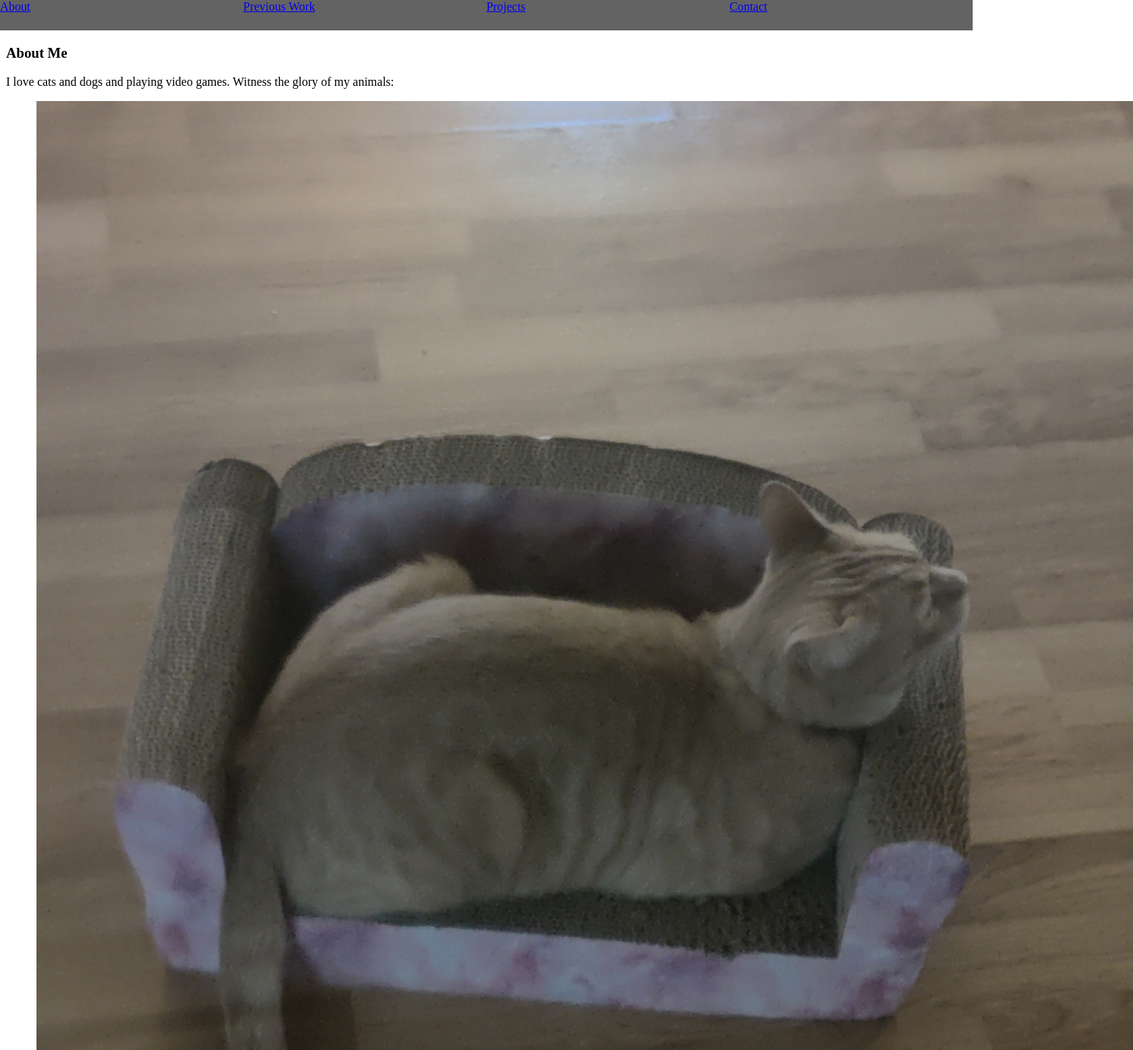
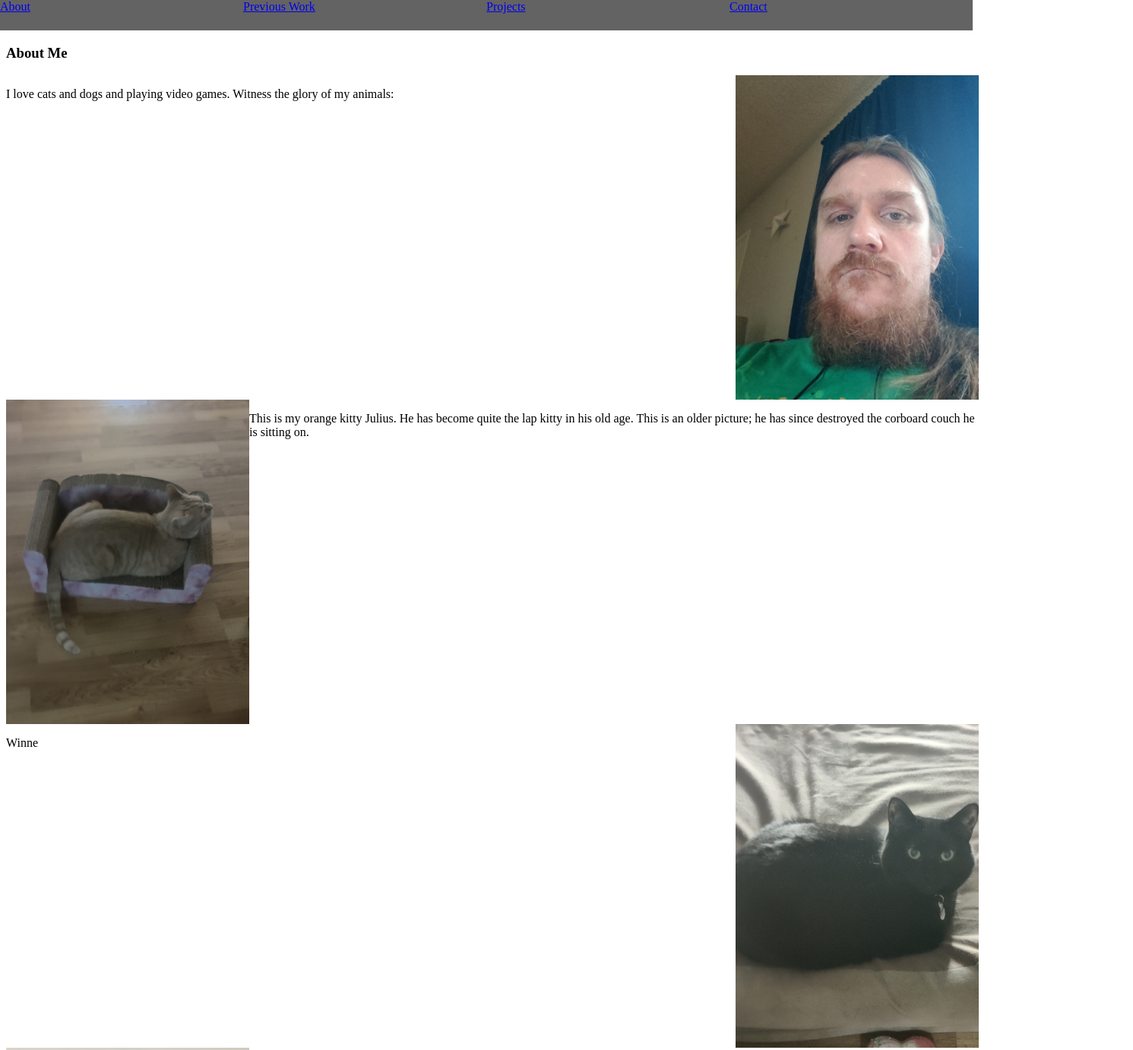
Before and after one commit to metalflow/CS563_Final_Project, a plain HTML site: page index.html in a window 1280 px wide. Shown: the top 1382 px of the page at 76% size, 1491 px wide, since content can reach past the window. Drawn offline with Linux system fonts and the light colour scheme.

Commit message:
Updated AboutMe section is use flex grid and display images better.

```diff
--- a/FinalProject.css
+++ b/FinalProject.css
@@ -27,6 +27,37 @@
   width: 100%;
 }
 
+.Main .About {
+  display: grid;
+  grid-template-columns: 25% 25% 25% 25%;
+  grid-template-rows: repeat(6, "1fr");
+  width: 100%;
+}
+
+.Main .About .AboutHeader {
+  grid-column: span 4;
+}
+
+.Main .About .AboutSelfieDesciption {
+  grid-column: span 3;
+}
+
+.Main .About .JuliusDescription {
+  grid-column: span 3;
+}
+
+.Main .About .WinnieDescription {
+  grid-column: span 3;
+}
+
+.Main .About .ZimDescription {
+  grid-column: span 3;
+}
+
+.Main .About .AboutMeWrapUp {
+  grid-column: span 4;
+}
+
 @media (max-width: 415px) {
   nav ul li {
     width: 100%;
--- a/index.html
+++ b/index.html
@@ -18,32 +18,48 @@
     </div>
     <div class="Main">
       <div class="About">
-        <h3>About Me</h3>
-        <p>
+        <h3 class="AboutHeader">About Me</h3>
+        <p class="AboutSelfieDesciption">
           I love cats and dogs and playing video games. Witness the glory of my
           animals:
         </p>
-        <ul>
-          <li>
         <img
+          class="SelfiePic"
+          src="./Media/Pictures/selfie1.jpg"
+          alt="My orange cat in his scratching sofa"
+          width="100%"
+          height="100%"
+        />
+        <img
+          class="JuliusPic"
           src="./Media/Pictures/julius1.jpg"
           alt="My orange cat in his scratching sofa"
+          width="100%"
+          height="100%"
         />
-          </li>
-          <li>
+        <p class="JuliusDescription">
+          This is my orange kitty Julius. He has become quite the lap kitty in
+          his old age. This is an older picture; he has since destroyed the
+          corboard couch he is sitting on.
+        </p>
+        <p class="WinnieDescription">Winne</p>
         <img
+          class="WinniePic"
           src="./Media/Pictures/winnie1.jpg"
           alt="My black cat loafing just out for reach, where she prefers to be"
+          width="100%"
+          height="100%"
         />
-          </li>
-          <li>
         <img
+          class="ZimPic"
           src="./Media/Pictures/zim1.jpg"
           alt="My black lab, waitng for me to walk him even though we just went for a walk"
+          width="100%"
+          height="100%"
         />
-          </li>
-        </ul>
-        <p>
+        <p class="ZimDescription">Zim</p>
+
+        <p class="AboutMeWrapUp">
           I also collect skills like they're pokemon. If I spend too long not
           learnign anything new, I get bored and start taking colege courses.
           That how I ended up at Portland State University working on my
```
Also changed, not shown: journal.md (+2 -0 lines). Lines whose indentation alone changed are shown as unchanged.
